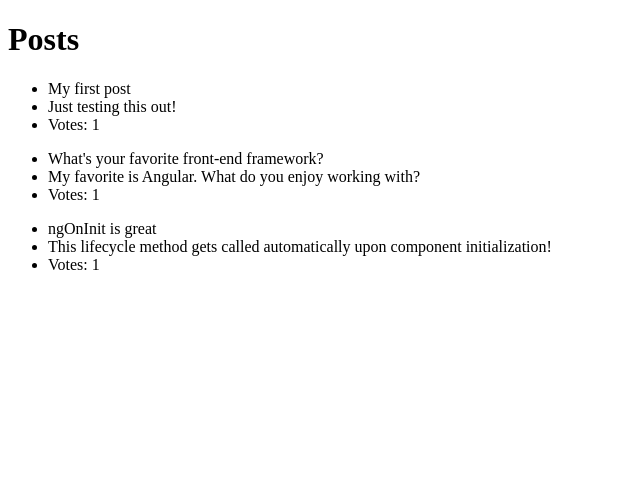
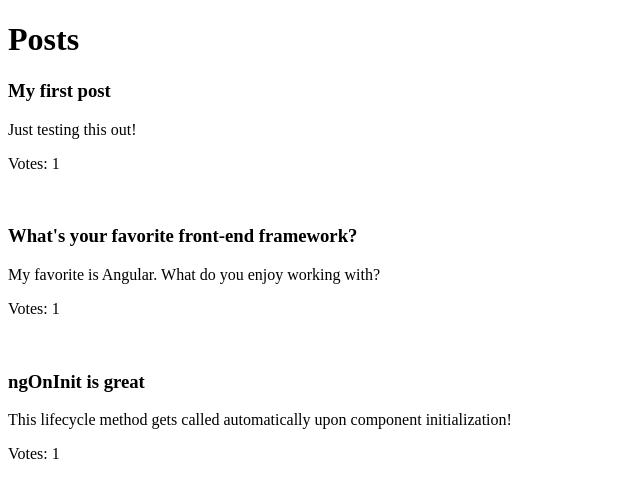
Before and after one commit to t-kubrak/post-reader, an Angular app: page / in a window 1280 px wide. Shown: the top 498 px of the page, without its empty margins (0-640 px from the left). Built offline with nearby package versions, Linux system fonts and the light colour scheme.

Commit message:
passing data from parent to child component

```diff
--- a/src/app/app.module.ts
+++ b/src/app/app.module.ts
@@ -4,11 +4,13 @@ import { BrowserModule } from '@angular/platform-browser';
 import { AppRoutingModule } from './app-routing.module';
 import { AppComponent } from './app.component';
 import { PostsComponent } from './posts/posts.component';
+import { PostItemComponent } from './post-item/post-item.component';
 
 @NgModule({
   declarations: [
     AppComponent,
-    PostsComponent
+    PostsComponent,
+    PostItemComponent
   ],
   imports: [
     BrowserModule,
--- /dev/null
+++ b/src/app/post-item/post-item.component.html
@@ -0,0 +1,4 @@
+<h3>{{ post.title }}</h3>
+<p>{{ post.body }}</p>
+<p>Votes: {{ post.votes }}</p>
+<br>
--- /dev/null
+++ b/src/app/post-item/post-item.component.ts
@@ -0,0 +1,20 @@
+import {Component, Input} from '@angular/core';
+import {Post} from "../models/Post";
+
+@Component({
+  selector: 'app-post-item',
+  templateUrl: './post-item.component.html',
+  styleUrls: ['./post-item.component.css']
+})
+export class PostItemComponent {
+  @Input() post: Post;
+
+  constructor() {
+    this.post = {
+      id: 0,
+      title: '',
+      body: '',
+      votes: 1
+    }
+  }
+}
--- a/src/app/posts/posts.component.html
+++ b/src/app/posts/posts.component.html
@@ -1,7 +1,3 @@
 <h1>{{ title }}</h1>
 
-<ul *ngFor="let post of posts">
-    <li>{{ post.title }}</li>
-    <li>{{ post.body }}</li>
-    <li>Votes: {{ post.votes }}</li>
-</ul>
+<app-post-item *ngFor="let post of posts" [post]="post"></app-post-item>
```
Also changed, not shown: src/app/post-item/post-item.component.css (added), 1 other file (tests, documents, lock files or other folders).
